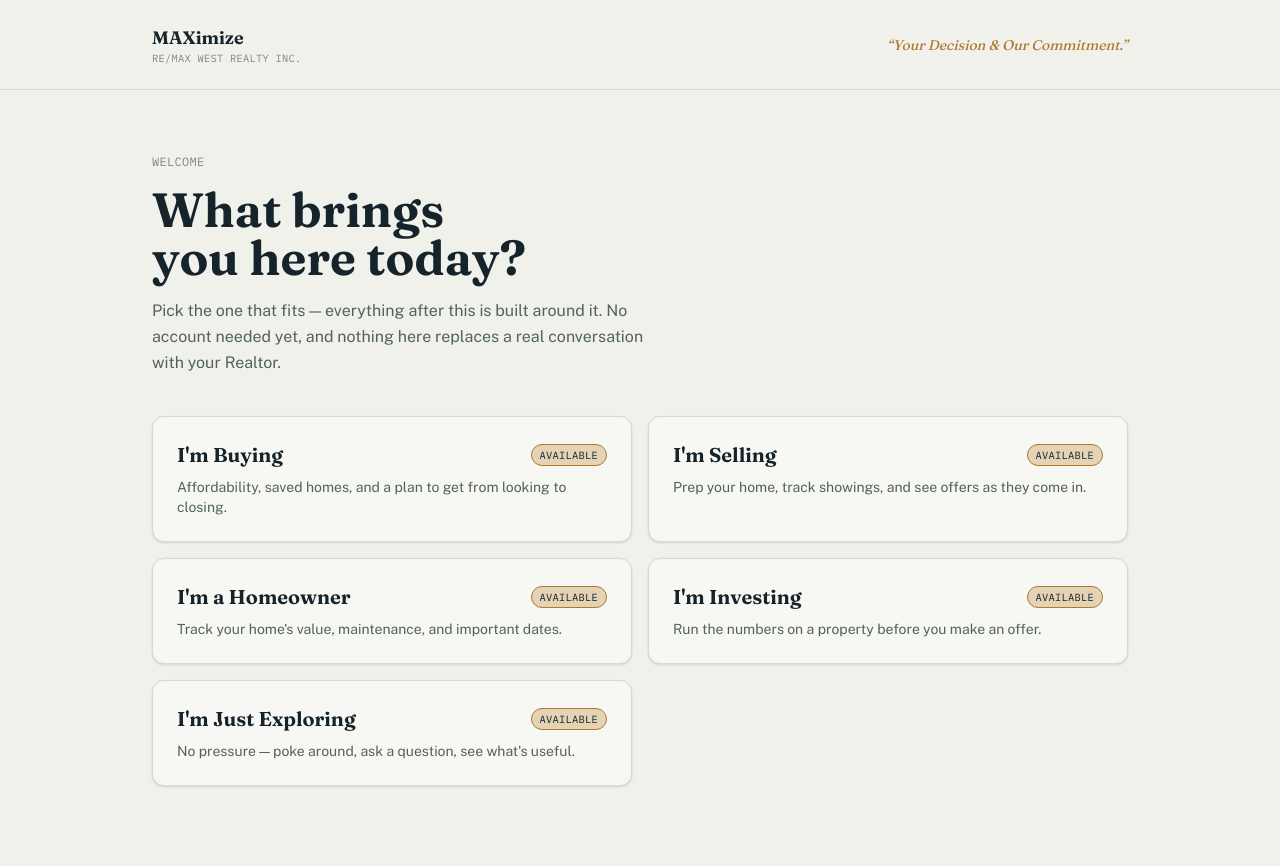
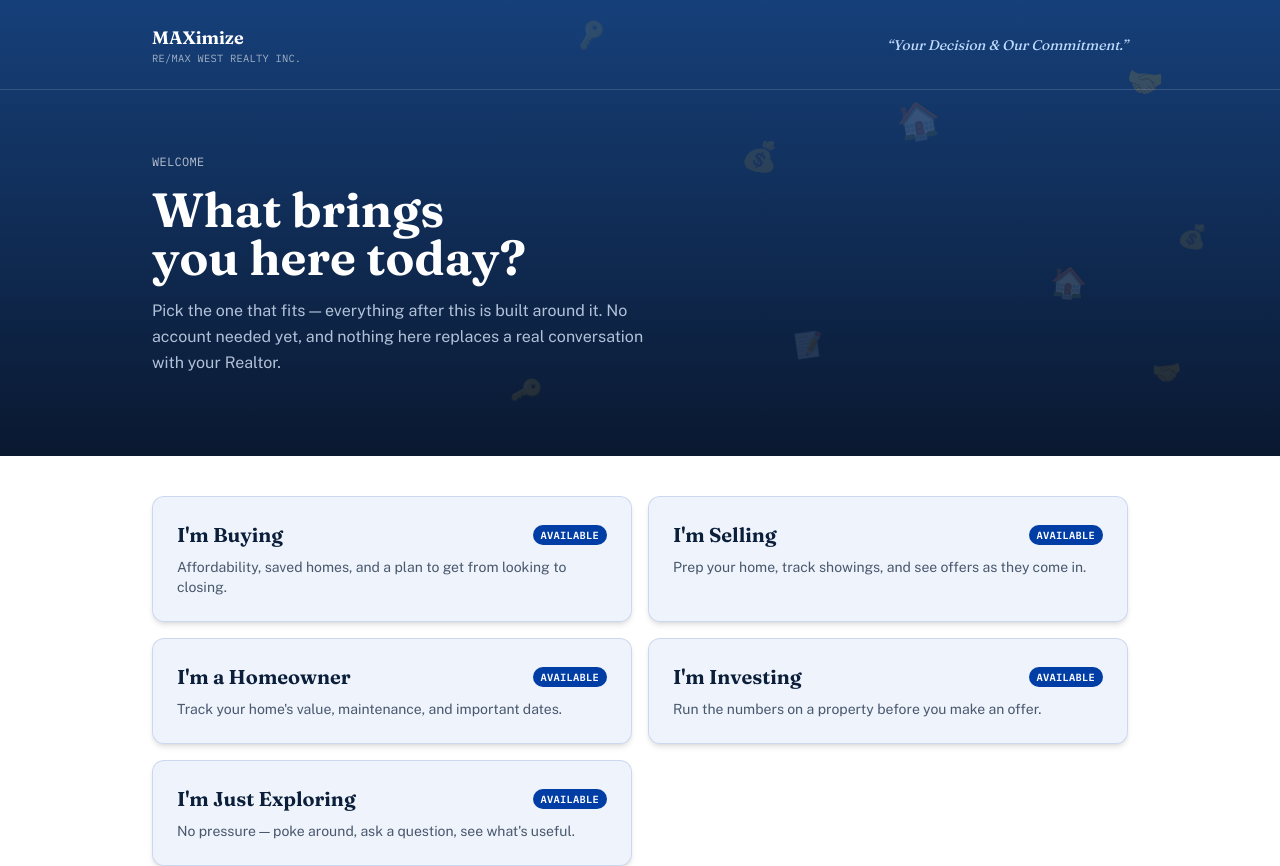
Before and after one commit to maxkamali1/maximize-app, a Next.js app: page / in a window 1280 px wide. Shown: the top 866 px of the page. Built offline with nearby package versions, Linux system fonts and the light colour scheme.

Commit message:
Add files via upload

```diff
--- a/app/admin/page.tsx
+++ b/app/admin/page.tsx
@@ -72,7 +72,7 @@ export default async function AdminPage() {
                   className={`rounded-xl border p-5 flex items-center justify-between gap-4 flex-wrap ${
                     event.eventType === "requested_showing" ||
                     event.eventType === "requested_valuation"
-                      ? "border-accent bg-accent-soft/30"
+                      ? "border-warn bg-warn/10"
                       : "border-line bg-surface"
                   }`}
                 >
--- a/app/buyer/showing/page.tsx
+++ b/app/buyer/showing/page.tsx
@@ -54,7 +54,7 @@ export default function ShowingPage() {
         </div>
         <button
           type="submit"
-          className="self-start rounded-full bg-ink text-paper px-6 py-3 text-sm font-medium hover:bg-accent transition-colors"
+          className="self-start rounded-full bg-accent text-accent-ink px-6 py-3 text-sm font-medium hover:bg-accent-strong transition-colors"
         >
           Send request
         </button>
--- a/app/explore/page.tsx
+++ b/app/explore/page.tsx
@@ -72,7 +72,7 @@ export default async function ExplorePage({
           />
           <button
             type="submit"
-            className="self-start rounded-full bg-ink text-paper px-4 py-2 text-xs font-medium hover:bg-accent transition-colors"
+            className="self-start rounded-full bg-accent text-accent-ink px-4 py-2 text-xs font-medium hover:bg-accent-strong transition-colors"
           >
             Send
           </button>
--- a/app/globals.css
+++ b/app/globals.css
@@ -1,55 +1,66 @@
 @import url("https://fonts.googleapis.com/css2?family=Fraunces:opsz,wght@9..144,340;9..144,440;9..144,560;9..144,650&family=Public+Sans:wght@400;500;600;700;800&family=IBM+Plex+Mono:wght@400;500;600&display=swap");
 @import "tailwindcss";
 
-/* Design tokens carried over from the Product Blueprint so the product and
-   the plan share one visual identity. Light palette on :root, dark handled
-   both by OS preference and an explicit [data-theme] override. */
+/* Design tokens — recolored to RE/MAX's own brand palette (blue, red,
+   white) since that's the brokerage this site represents. Blue carries
+   every ordinary interactive element (buttons, links, focus states) —
+   it's the "always visible" color. Red is reserved for --warn, which
+   already meant "pay attention" (negative cash flow, over budget, a
+   destructive action) before this change, so red now does double duty:
+   on-brand AND meaningful, rather than sprayed everywhere for its own
+   sake. White is the page itself. --good stays green and is left alone —
+   "this is working out" is a universal color meaning, not a brand one.
+   Light palette on :root, dark handled both by OS preference and an
+   explicit [data-theme] override. */
 
 :root {
-  --paper: #eff1ea;
-  --surface: #f7f8f3;
-  --ink: #16232a;
-  --ink-soft: #52625e;
-  --ink-faint: #7c8a83;
-  --line: #d7dad0;
-  --line-strong: #c2c7b9;
-  --accent: #b0782e;
-  --accent-soft: #e4d3b4;
-  --accent-ink: #16232a;
+  --paper: #ffffff;
+  --surface: #f6f8fb;
+  --ink: #0b1f3b;
+  --ink-soft: #48586e;
+  --ink-faint: #7c8898;
+  --line: #dde3ec;
+  --line-strong: #c3ccdb;
+  --accent: #003da5;
+  --accent-strong: #00297a;
+  --accent-soft: #d6e2f5;
+  --accent-ink: #ffffff;
   --good: #3e6b4f;
-  --warn: #a65a2a;
+  --warn: #dc1c2e;
 }
 
 @media (prefers-color-scheme: dark) {
   :root:not([data-theme="light"]) {
-    --paper: #11181a;
-    --surface: #182123;
-    --ink: #eceee7;
-    --ink-soft: #b7c0b7;
-    --ink-faint: #83908a;
-    --line: #2b3532;
-    --line-strong: #3a453f;
-    --accent: #dda45f;
-    --accent-soft: #3a2f1d;
-    --accent-ink: #17110a;
+    --paper: #0a1626;
+    --surface: #101f33;
+    --ink: #eef2f8;
+    --ink-soft: #b7c2d4;
+    --ink-faint: #7e8ba0;
+    --line: #24344a;
+    --line-strong: #34496a;
+    --accent: #4d8fe0;
+    --accent-strong: #6ba6ec;
+    --accent-soft: #1c3352;
+    --accent-ink: #08132a;
     --good: #7fbf98;
-    --warn: #e0956a;
+    --warn: #ff5a68;
   }
 }
 
 :root[data-theme="dark"] {
-  --paper: #11181a;
-  --surface: #182123;
-  --ink: #eceee7;
-  --ink-soft: #b7c0b7;
-  --ink-faint: #83908a;
-  --line: #2b3532;
-  --line-strong: #3a453f;
-  --accent: #dda45f;
-  --accent-soft: #3a2f1d;
-  --accent-ink: #17110a;
+  --paper: #0a1626;
+  --surface: #101f33;
+  --ink: #eef2f8;
+  --ink-soft: #b7c2d4;
+  --ink-faint: #7e8ba0;
+  --line: #24344a;
+  --line-strong: #34496a;
+  --accent: #4d8fe0;
+  --accent-strong: #6ba6ec;
+  --accent-soft: #1c3352;
+  --accent-ink: #08132a;
   --good: #7fbf98;
-  --warn: #e0956a;
+  --warn: #ff5a68;
 }
 
 @theme inline {
@@ -61,6 +72,7 @@
   --color-line: var(--line);
   --color-line-strong: var(--line-strong);
   --color-accent: var(--accent);
+  --color-accent-strong: var(--accent-strong);
   --color-accent-soft: var(--accent-soft);
   --color-accent-ink: var(--accent-ink);
   --color-good: var(--good);
--- a/app/homeowner/page.tsx
+++ b/app/homeowner/page.tsx
@@ -197,7 +197,7 @@ function SmallButton({ children }: { children: React.ReactNode }) {
   return (
     <button
       type="submit"
-      className="self-start rounded-full bg-ink text-paper px-4 py-2 text-xs font-medium hover:bg-accent transition-colors"
+      className="self-start rounded-full bg-accent text-accent-ink px-4 py-2 text-xs font-medium hover:bg-accent-strong transition-colors"
     >
       {children}
     </button>
--- a/app/page.tsx
+++ b/app/page.tsx
@@ -1,5 +1,21 @@
 import Link from "next/link";
 import { BrandHeader } from "@/components/BrandHeader";
+
+// Small, low-opacity real-estate icons scattered across the navy hero —
+// decorative only (aria-hidden, no pointer events), kept out of the way of
+// the headline/paragraph text and sized/faded down so they read as texture,
+// not clutter.
+const HERO_EMOJI: { icon: string; top: string; left: string; size: string; rotate: number; opacity: string }[] = [
+  { icon: "🏠", top: "22%", left: "70%", size: "text-4xl", rotate: -10, opacity: "opacity-15" },
+  { icon: "🤝", top: "14%", left: "88%", size: "text-3xl", rotate: 8, opacity: "opacity-15" },
+  { icon: "💰", top: "30%", left: "58%", size: "text-3xl", rotate: 10, opacity: "opacity-10" },
+  { icon: "🔑", top: "4%", left: "45%", size: "text-2xl", rotate: -14, opacity: "opacity-10" },
+  { icon: "🏠", top: "58%", left: "82%", size: "text-3xl", rotate: 6, opacity: "opacity-15" },
+  { icon: "📝", top: "72%", left: "62%", size: "text-2xl", rotate: -8, opacity: "opacity-10" },
+  { icon: "🤝", top: "78%", left: "90%", size: "text-2xl", rotate: -5, opacity: "opacity-10" },
+  { icon: "💰", top: "48%", left: "92%", size: "text-2xl", rotate: 12, opacity: "opacity-10" },
+  { icon: "🔑", top: "82%", left: "40%", size: "text-2xl", rotate: 15, opacity: "opacity-10" },
+];
 
 const GOALS: {
   slug: string;
@@ -39,38 +55,66 @@ const GOALS: {
   },
 ];
 
+// Option B: a navy hero BAND (header + welcome intro) with a scattering of
+// small, faint real-estate emoji behind the text, then the page transitions
+// into the same light background every other screen in the app uses — so
+// the strong first impression doesn't create a jarring dark-to-light jump
+// the moment someone picks a persona. Cards sit on a soft light-blue tint;
+// red stays reserved for admin/urgent things elsewhere in the app, so
+// badges here are solid blue instead.
 export default function Home() {
   return (
     <div className="flex flex-col flex-1">
-      <BrandHeader />
-      <main className="flex-1">
-        <section className="mx-auto max-w-5xl px-6 pt-16 pb-10">
-          <p className="font-data text-xs tracking-wide uppercase text-ink-faint mb-4">
+      <div
+        className="relative overflow-hidden text-white"
+        style={{
+          background: "linear-gradient(180deg, #16407a 0%, #0a1830 100%)",
+        }}
+      >
+        <div aria-hidden className="pointer-events-none select-none absolute inset-0 z-0">
+          {HERO_EMOJI.map((e, i) => (
+            <span
+              key={i}
+              className={`absolute ${e.size} ${e.opacity}`}
+              style={{ top: e.top, left: e.left, transform: `rotate(${e.rotate}deg)` }}
+            >
+              {e.icon}
+            </span>
+          ))}
+        </div>
+
+        <div className="relative z-10">
+          <BrandHeader dark />
+          <section className="mx-auto max-w-5xl px-6 pt-16 pb-20">
+            <p className="font-data text-xs tracking-wide uppercase text-white/70 mb-4">
               Welcome
             </p>
-          <h1 className="font-display text-4xl sm:text-5xl font-semibold max-w-xl mb-4">
+            <h1 className="font-display text-4xl sm:text-5xl font-semibold max-w-xl mb-4 text-white">
               What brings you here today?
             </h1>
-          <p className="max-w-lg text-ink-soft">
+            <p className="max-w-lg text-blue-100/80">
               Pick the one that fits — everything after this is built around it. No account
               needed yet, and nothing here replaces a real conversation with your Realtor.
             </p>
           </section>
+        </div>
+      </div>
 
-        <section className="mx-auto max-w-5xl px-6 pb-20">
+      <main className="flex-1 bg-paper">
+        <section className="mx-auto max-w-5xl px-6 pt-10 pb-20">
           <div className="grid gap-4 sm:grid-cols-2">
             {GOALS.map((goal) => (
               <Link
                 key={goal.slug}
                 href={`/start/${goal.slug}`}
-                className="group rounded-xl border border-line bg-surface p-6 shadow-sm hover:border-accent transition-colors flex flex-col gap-2"
+                className="group rounded-xl border border-accent/15 bg-accent-soft/40 p-6 shadow-md hover:bg-accent-soft/70 hover:border-accent/30 transition-colors flex flex-col gap-2"
               >
                 <div className="flex items-center justify-between gap-3">
-                  <h2 className="font-display text-xl font-semibold group-hover:text-accent transition-colors">
+                  <h2 className="font-display text-xl font-semibold text-ink group-hover:text-accent transition-colors">
                     {goal.title}
                   </h2>
                   {goal.ready ? (
-                    <span className="font-data text-[0.65rem] uppercase tracking-wide border border-accent text-accent-ink bg-accent-soft rounded-full px-2 py-0.5">
+                    <span className="font-data text-[0.65rem] uppercase tracking-wide bg-accent text-accent-ink rounded-full px-2 py-0.5 font-semibold">
                       Available
                     </span>
                   ) : (
@@ -85,7 +129,7 @@ export default function Home() {
           </div>
         </section>
       </main>
-      <footer className="border-t border-line">
+      <footer className="border-t border-line bg-paper">
         <div className="mx-auto max-w-5xl px-6 py-6 text-xs text-ink-faint font-data flex items-center justify-between flex-wrap gap-2">
           <span>
             MAXimize Team &middot; RE/MAX West Realty Inc., Brokerage &middot; Prototype build,
--- a/app/seller/page.tsx
+++ b/app/seller/page.tsx
@@ -83,7 +83,7 @@ export default async function SellerDashboard({
               <input type="hidden" name="from" value="selling" />
               <button
                 type="submit"
-                className="rounded-full bg-ink text-paper px-5 py-2.5 text-sm font-medium hover:bg-accent transition-colors"
+                className="rounded-full bg-accent text-accent-ink px-5 py-2.5 text-sm font-medium hover:bg-accent-strong transition-colors"
               >
                 Request a valuation
               </button>
--- a/app/start/[goal]/page.tsx
+++ b/app/start/[goal]/page.tsx
@@ -113,7 +113,7 @@ export default async function StartGoalPage({
 
           <button
             type="submit"
-            className="mt-2 self-start rounded-full bg-ink text-paper px-6 py-3 text-sm font-medium hover:bg-accent transition-colors"
+            className="mt-2 self-start rounded-full bg-accent text-accent-ink px-6 py-3 text-sm font-medium hover:bg-accent-strong transition-colors"
           >
             Take me to my dashboard →
           </button>
--- a/components/BrandHeader.tsx
+++ b/components/BrandHeader.tsx
@@ -1,18 +1,28 @@
 import Link from "next/link";
 
-export function BrandHeader({ eyebrow }: { eyebrow?: string }) {
+// `dark` is only used on the homepage's navy hero — every other page calls
+// this with no props and gets the ordinary light header, unaffected.
+export function BrandHeader({ eyebrow, dark }: { eyebrow?: string; dark?: boolean }) {
   return (
-    <header className="border-b border-line">
+    <header className={dark ? "border-b border-white/15" : "border-b border-line"}>
       <div className="mx-auto max-w-5xl px-6 py-6 flex items-center justify-between gap-4">
         <Link href="/" className="flex flex-col leading-tight group">
-          <span className="font-display text-lg font-semibold text-ink group-hover:text-accent transition-colors">
+          <span
+            className={`font-display text-lg font-semibold transition-colors ${
+              dark ? "text-white group-hover:text-blue-200" : "text-ink group-hover:text-accent"
+            }`}
+          >
             MAXimize
           </span>
-          <span className="font-data text-[0.65rem] tracking-wide uppercase text-ink-faint">
+          <span
+            className={`font-data text-[0.65rem] tracking-wide uppercase ${
+              dark ? "text-white/60" : "text-ink-faint"
+            }`}
+          >
             {eyebrow ?? "RE/MAX West Realty Inc."}
           </span>
         </Link>
-        <p className="hidden sm:block font-display italic text-accent text-sm">
+        <p className={`hidden sm:block font-display italic text-sm ${dark ? "text-blue-200" : "text-accent"}`}>
           &ldquo;Your Decision &amp; Our Commitment.&rdquo;
         </p>
       </div>
--- a/components/CompareForm.tsx
+++ b/components/CompareForm.tsx
@@ -169,7 +169,7 @@ export function CompareForm({
         <button
           type="submit"
           disabled={selected.size === 0}
-          className="rounded-full bg-ink text-paper px-6 py-3 text-sm font-medium hover:bg-accent transition-colors disabled:opacity-40 disabled:pointer-events-none"
+          className="rounded-full bg-accent text-accent-ink px-6 py-3 text-sm font-medium hover:bg-accent-strong transition-colors disabled:opacity-40 disabled:pointer-events-none"
         >
           Save comparison
         </button>
--- a/components/InvestorAnalyzer.tsx
+++ b/components/InvestorAnalyzer.tsx
@@ -145,7 +145,7 @@ export function InvestorAnalyzer() {
 
         <button
           type="submit"
-          className="rounded-full bg-ink text-paper px-5 py-2.5 text-sm font-medium hover:bg-accent transition-colors self-start"
+          className="rounded-full bg-accent text-accent-ink px-5 py-2.5 text-sm font-medium hover:bg-accent-strong transition-colors self-start"
         >
           Save this analysis
         </button>
```
Lines whose indentation alone changed are shown as unchanged.
